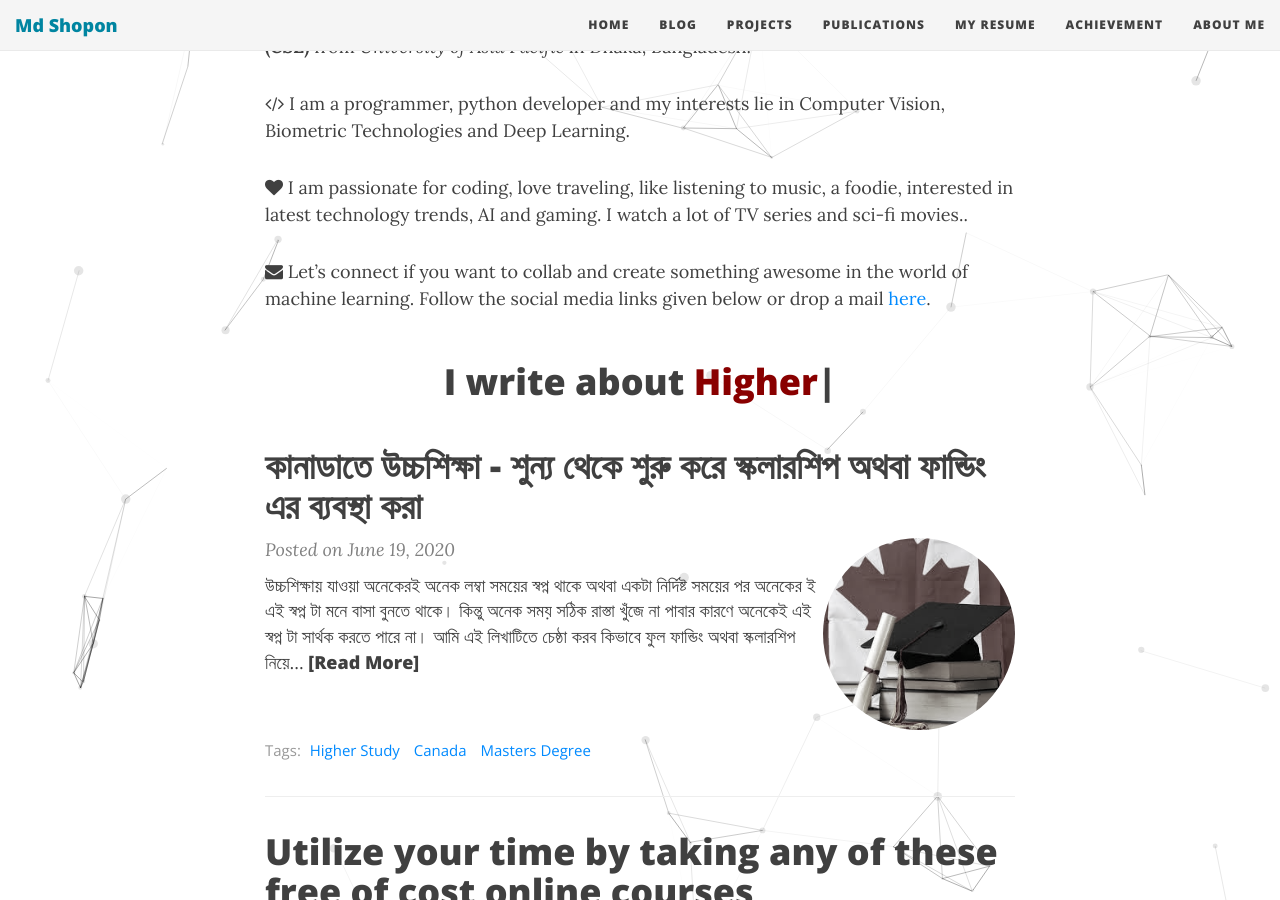
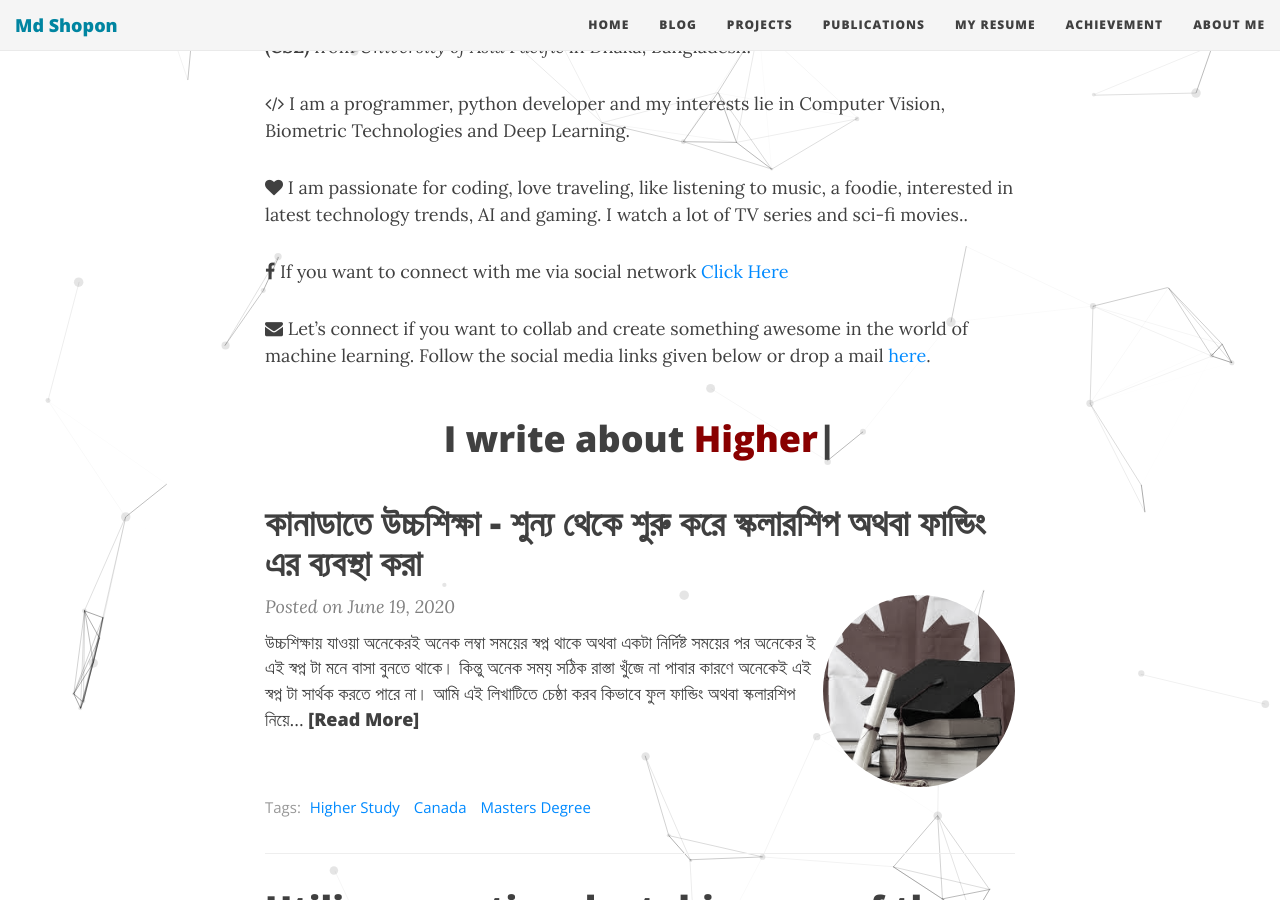
Before and after one commit to mdshopon/mdshopon.github.io, a Jekyll site: the page built from index.html, in a window 1280 px wide and 900 px high, scrolled down 906 px. Built offline with Jekyll 4.4.1, drawn with Linux system fonts in a browser that asks for light colours; nearby versions of some CDN libraries; the list of posts is cut into pages by our own code.

Commit message:
Update index.html

```diff
--- a/index.html
+++ b/index.html
@@ -66,6 +66,12 @@
 <p class="about-text">
 <span class="fa fa-heart about-icon"></span>
 I am passionate for coding, love traveling, like listening to music, a foodie, interested in latest technology trends, AI and gaming. I watch a lot of TV series and sci-fi movies..
+</p>
+
+
+<p class="about-text">
+<span class="fa fa-facebook about-icon"></span>
+If you want to connect with me via social network <a href="https://www.facebook.com/shopon666">Click Here</a>
 </p>
 
 <p class="about-text">
```
